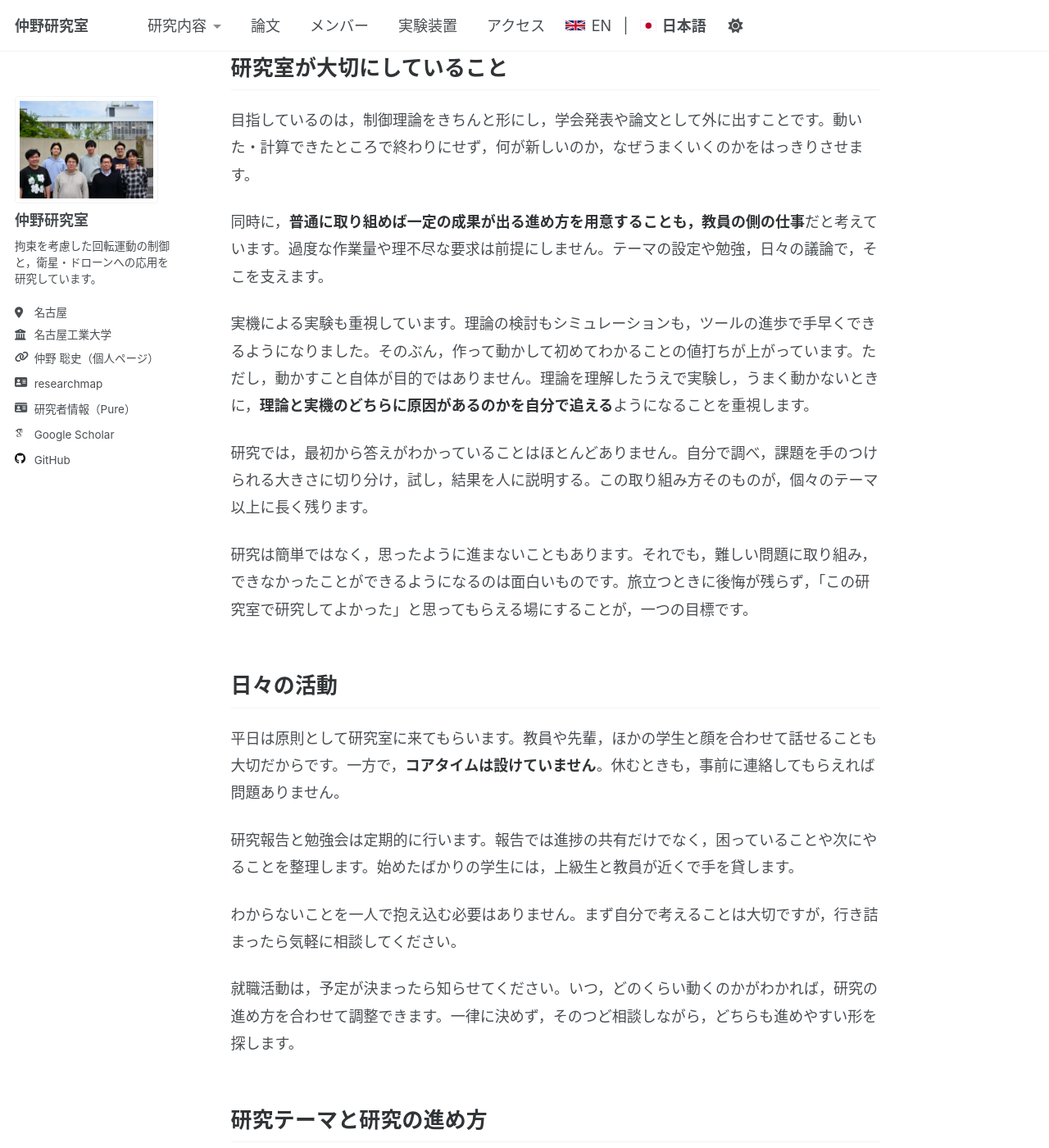
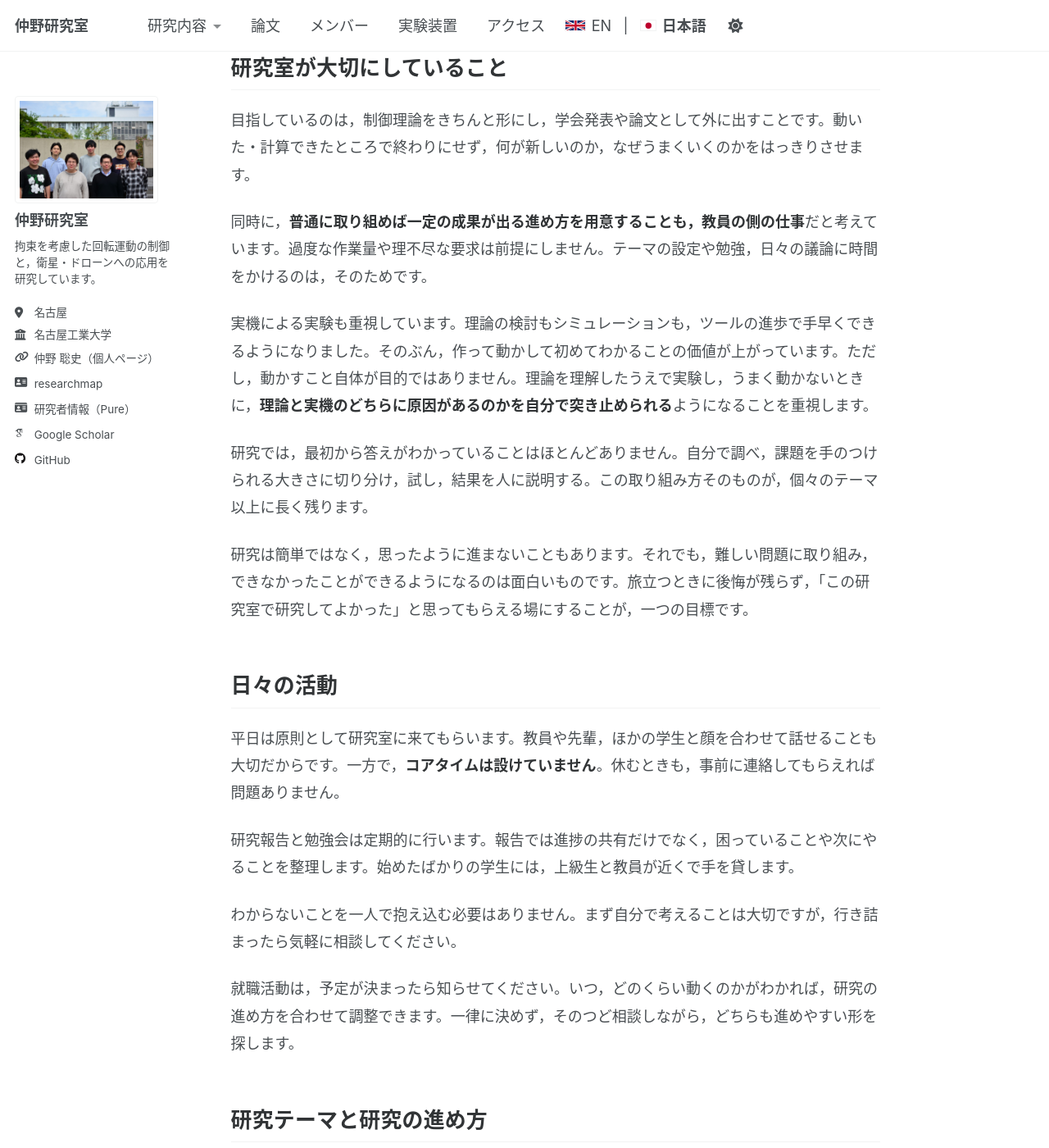
Before and after one commit to GDAC-Lab/gdac-lab.github.io, a Jekyll site: the page built from _pages/ja/policy.md, in a window 1280 px wide and 1400 px high, scrolled down 220 px. Shown: the whole window at 82% size. Built offline with Jekyll 4.4.1, drawn with Linux system fonts in a browser that asks for light colours; some of the changed text lies outside the part shown.

Commit message:
運営方針のページの語を四箇所改める
「値打ち」を「価値」に，原因の特定を「追える」から「突き止められる」に
改める。教員が何をするのかを「そこを支えます」で済ませていた箇所を，
テーマの設定や勉強，日々の議論に時間をかけるという記述にする。
卒業研究の主語を「学部4年生」にし，大学院を考えている読者と区別する。

```diff
--- a/_pages/ja/policy.md
+++ b/_pages/ja/policy.md
@@ -26,9 +26,9 @@ lang_ref: lab_policy
 
 目指しているのは，制御理論をきちんと形にし，学会発表や論文として外に出すことです。動いた・計算できたところで終わりにせず，何が新しいのか，なぜうまくいくのかをはっきりさせます。
 
-同時に，**普通に取り組めば一定の成果が出る進め方を用意することも，教員の側の仕事**だと考えています。過度な作業量や理不尽な要求は前提にしません。テーマの設定や勉強，日々の議論で，そこを支えます。
+同時に，**普通に取り組めば一定の成果が出る進め方を用意することも，教員の側の仕事**だと考えています。過度な作業量や理不尽な要求は前提にしません。テーマの設定や勉強，日々の議論に時間をかけるのは，そのためです。
 
-実機による実験も重視しています。理論の検討もシミュレーションも，ツールの進歩で手早くできるようになりました。そのぶん，作って動かして初めてわかることの値打ちが上がっています。ただし，動かすこと自体が目的ではありません。理論を理解したうえで実験し，うまく動かないときに，**理論と実機のどちらに原因があるのかを自分で追える**ようになることを重視します。
+実機による実験も重視しています。理論の検討もシミュレーションも，ツールの進歩で手早くできるようになりました。そのぶん，作って動かして初めてわかることの価値が上がっています。ただし，動かすこと自体が目的ではありません。理論を理解したうえで実験し，うまく動かないときに，**理論と実機のどちらに原因があるのかを自分で突き止められる**ようになることを重視します。
 
 研究では，最初から答えがわかっていることはほとんどありません。自分で調べ，課題を手のつけられる大きさに切り分け，試し，結果を人に説明する。この取り組み方そのものが，個々のテーマ以上に長く残ります。
 
```
Also changed, not shown: other parts of _pages/ja/policy.md (+1 -1 lines), _pages/policy.md (+2 -2 lines).
